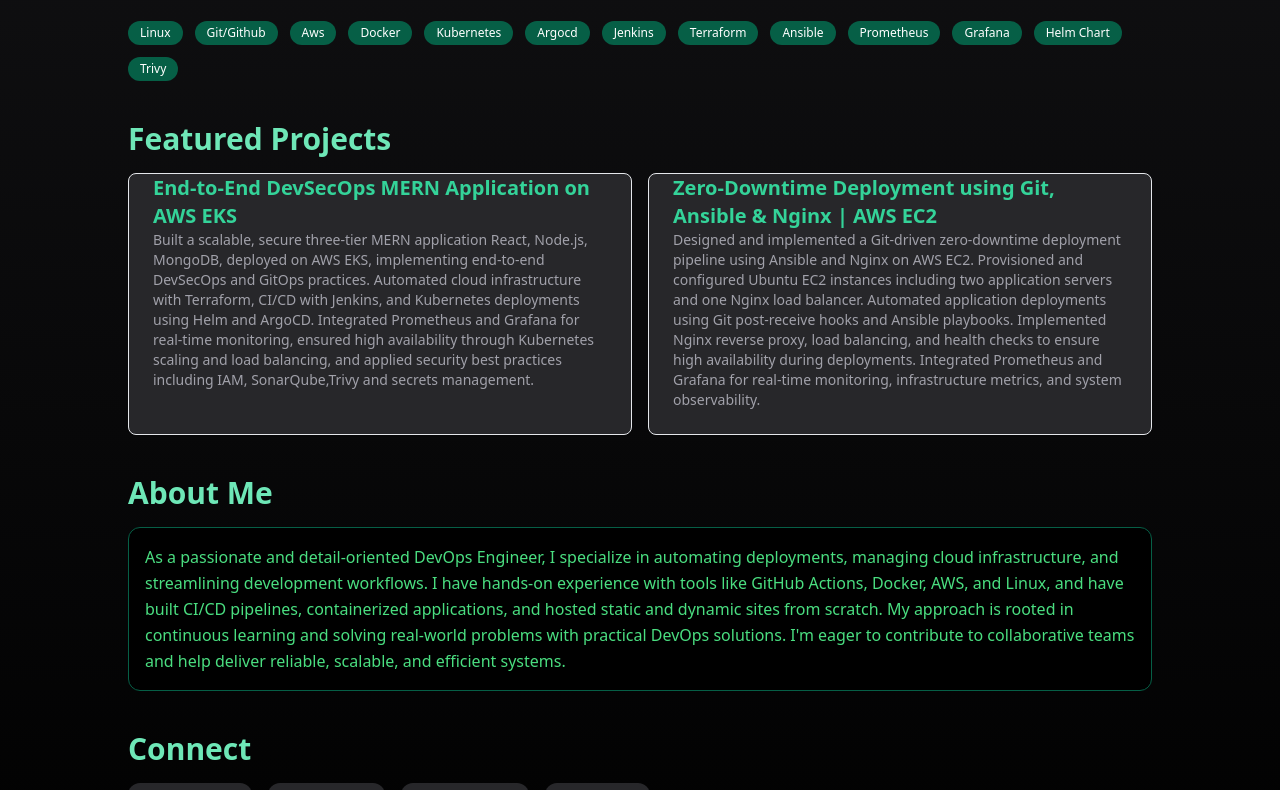
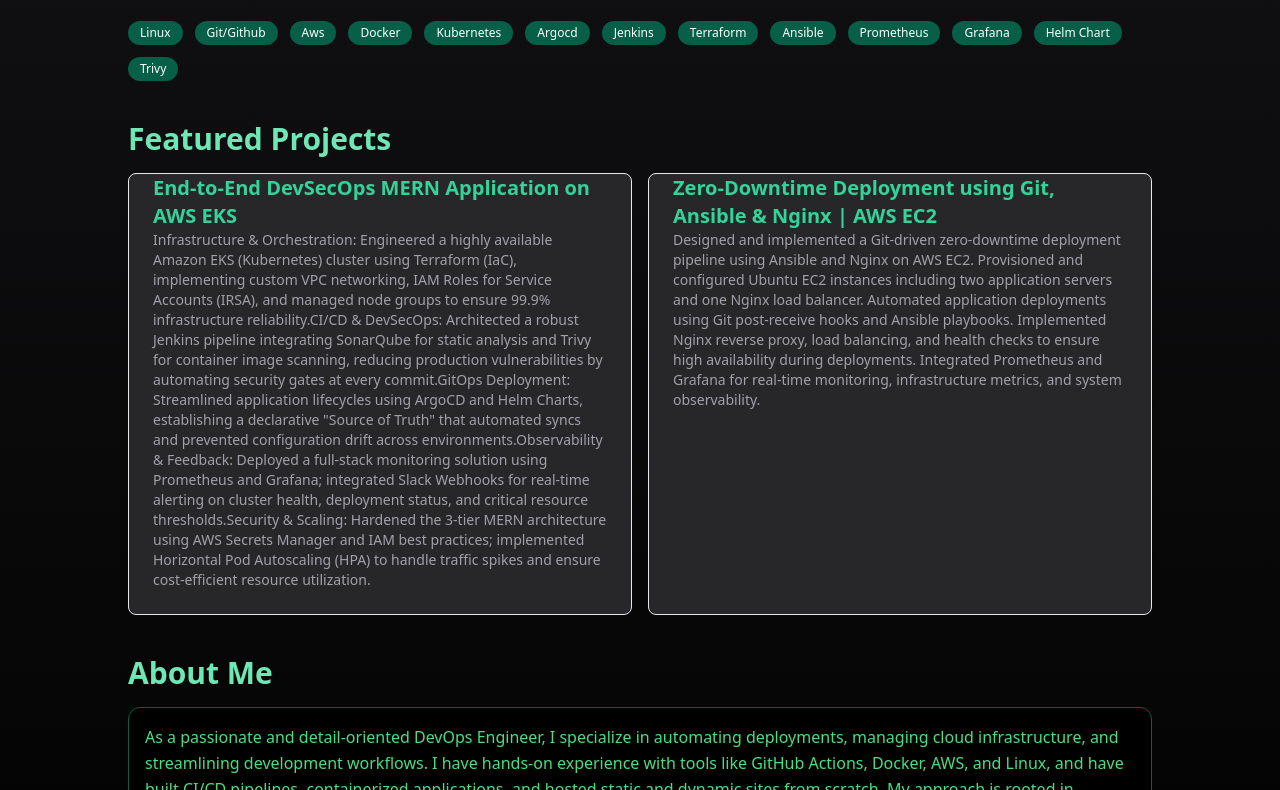
Before and after one commit to ARajbhar007/final-portfolio, a React (Vite) app: page / in a window 1280 px wide. Shown: the part 651-1441 px from the top of the page. Built offline with nearby package versions, Linux system fonts and the light colour scheme.

Commit message:
project changes

```diff
--- a/Devops_Ashutosh.jsx
+++ b/Devops_Ashutosh.jsx
@@ -112,7 +112,7 @@
             <Card className="bg-zinc-800">
               <CardContent className="p-4">
                 <h3 className="text-xl font-semibold text-emerald-400">End-to-End DevSecOps MERN Application on AWS EKS</h3>
-                <p className="text-sm text-zinc-400">Built a scalable, secure three-tier MERN application React, Node.js, MongoDB, deployed on AWS EKS, implementing end-to-end DevSecOps and GitOps practices. Automated cloud infrastructure with Terraform, CI/CD with Jenkins, and Kubernetes deployments using Helm and ArgoCD. Integrated Prometheus and Grafana for real-time monitoring, ensured high availability through Kubernetes scaling and load balancing, and applied security best practices including IAM, SonarQube,Trivy and secrets management.</p>
+                <p className="text-sm text-zinc-400">Infrastructure & Orchestration: Engineered a highly available Amazon EKS (Kubernetes) cluster using Terraform (IaC), implementing custom VPC networking, IAM Roles for Service Accounts (IRSA), and managed node groups to ensure 99.9% infrastructure reliability.CI/CD & DevSecOps: Architected a robust Jenkins pipeline integrating SonarQube for static analysis and Trivy for container image scanning, reducing production vulnerabilities by automating security gates at every commit.GitOps Deployment: Streamlined application lifecycles using ArgoCD and Helm Charts, establishing a declarative "Source of Truth" that automated syncs and prevented configuration drift across environments.Observability & Feedback: Deployed a full-stack monitoring solution using Prometheus and Grafana; integrated Slack Webhooks for real-time alerting on cluster health, deployment status, and critical resource thresholds.Security & Scaling: Hardened the 3-tier MERN architecture using AWS Secrets Manager and IAM best practices; implemented Horizontal Pod Autoscaling (HPA) to handle traffic spikes and ensure cost-efficient resource utilization.</p>
               </CardContent>
             </Card>
             <Card className="bg-zinc-800">
```
